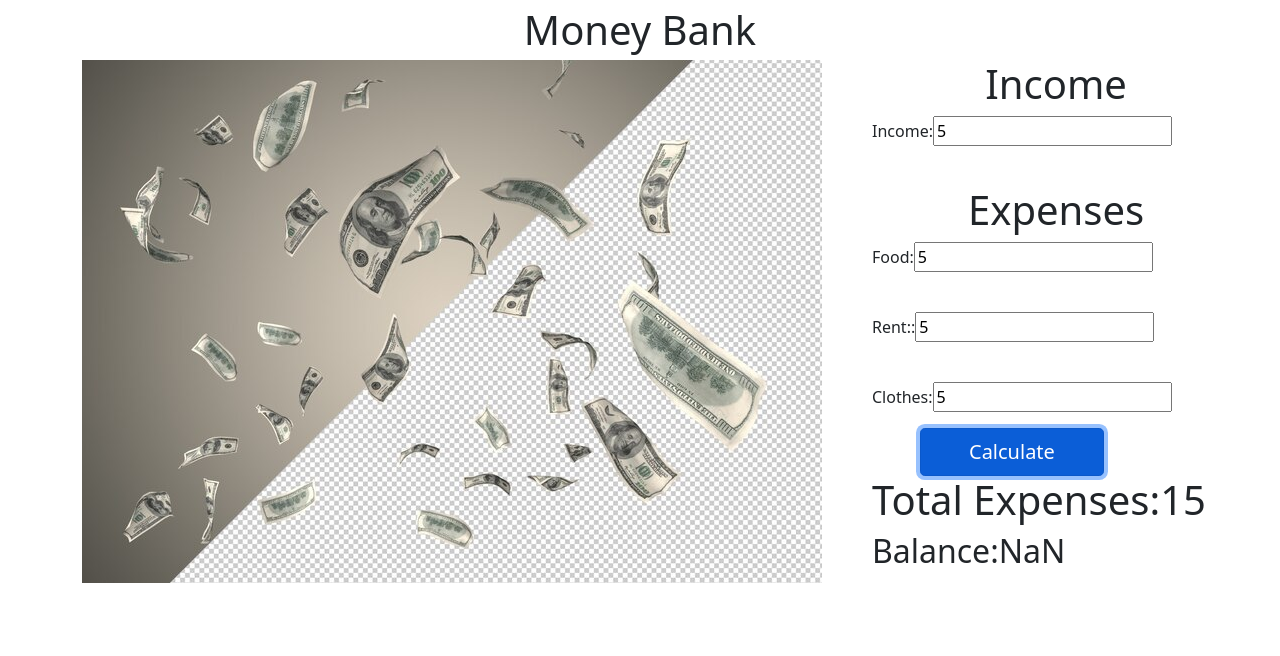
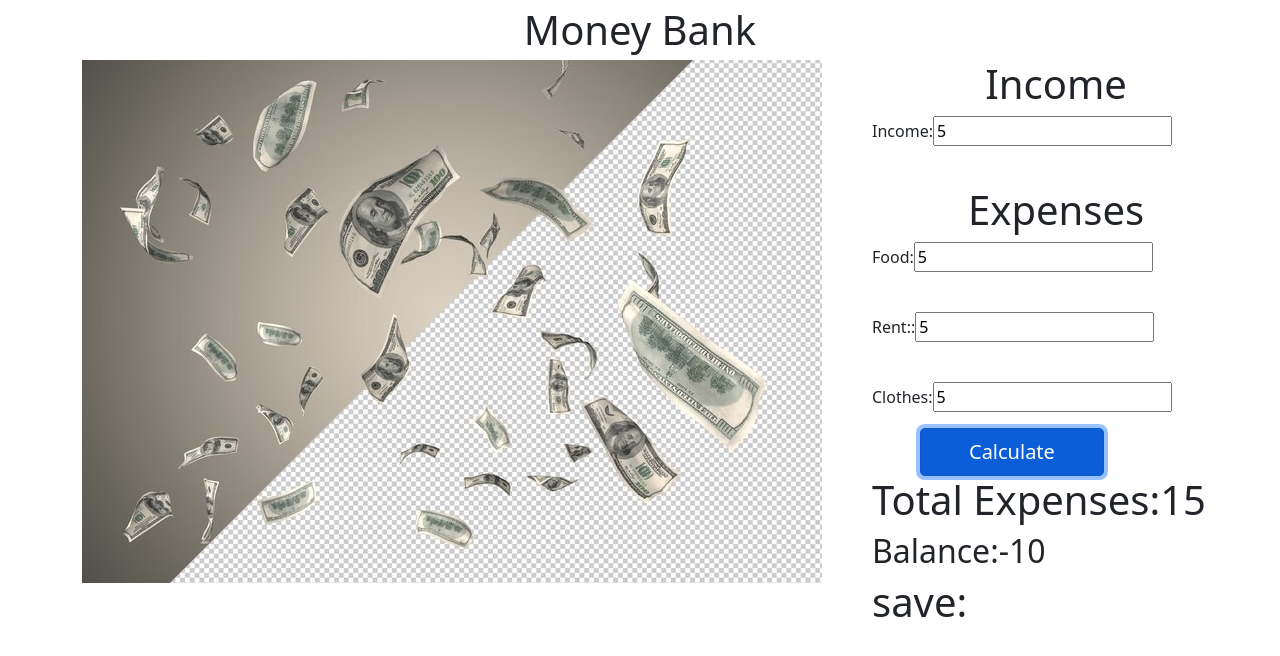
Before and after one commit to asifminhaz/money-asif, a plain HTML site: page index.html in a window 1280 px wide. Both pictures are taken after typing "5", "5", "5", "5" into the empty fields and a click on the button "Calculate". Drawn offline with nearby package versions, Linux system fonts and the light colour scheme.

Commit message:
total balance added

```diff
--- a/index.html
+++ b/index.html
@@ -34,7 +34,7 @@
                     class="btn btn-primary btn-lg text-center mx-5 px-5">Calculate</button>
                 <h1>Total Expenses:<span id="total-expenses">0000</span></h1>
                 <h2>Balance:<span id="total-balance">0000</span></h2>
-
+                <h1>save:</h1>
 
             </div>
         </section>
--- a/js/app.js
+++ b/js/app.js
@@ -1,3 +1,4 @@
+
 document.getElementById('calculate-amount').addEventListener('click', function () {
 
     const incomeAmount = document.getElementById('income-amount').value;
@@ -14,12 +15,16 @@ document.getElementById('calculate-amount').addEventListener('click', function (
     const clothesAmount = document.getElementById('clothes-amount').value;
     const totalClothesAmount = parseInt(clothesAmount);
 
-    const totalExpenses = document.getElementById('total-expenses');
+    const totalExpenses = totalFoodAmount + totalRentAmount + totalClothesAmount;
 
-    totalExpenses.innerText = totalFoodAmount + totalRentAmount + totalClothesAmount;
-    console.log('totalexpenses')
-    // total balance
-    const totalBalance = document.getElementById('total-balance');
-    totalBalance.innerText = totalIncomeAmount - totalExpenses;
-    console.log('totalblance');
+    const totalExpensesText = document.getElementById('total-expenses')
+
+    totalExpensesText.innerText = totalExpenses
+
+
+    const currentBalance = totalIncomeAmount - totalExpenses
+
+    const currentBalanceText = document.getElementById('total-balance')
+
+    currentBalanceText.innerText = currentBalance;
 })
```
